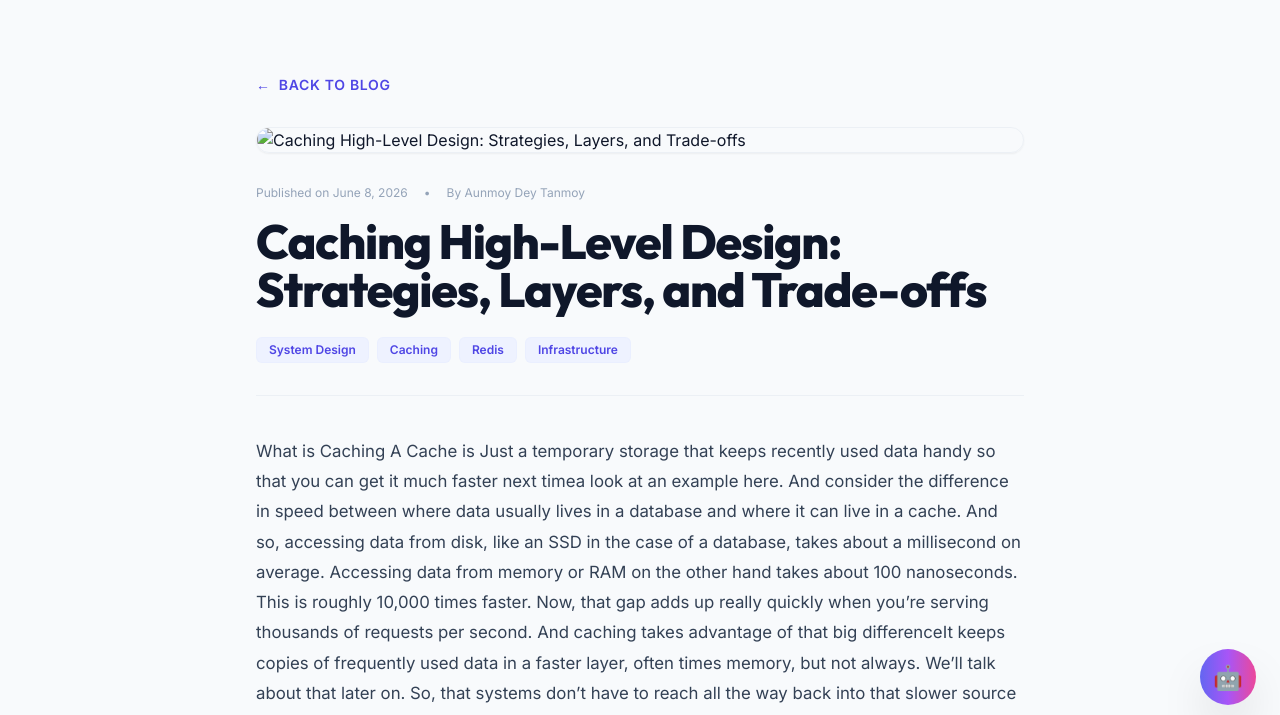
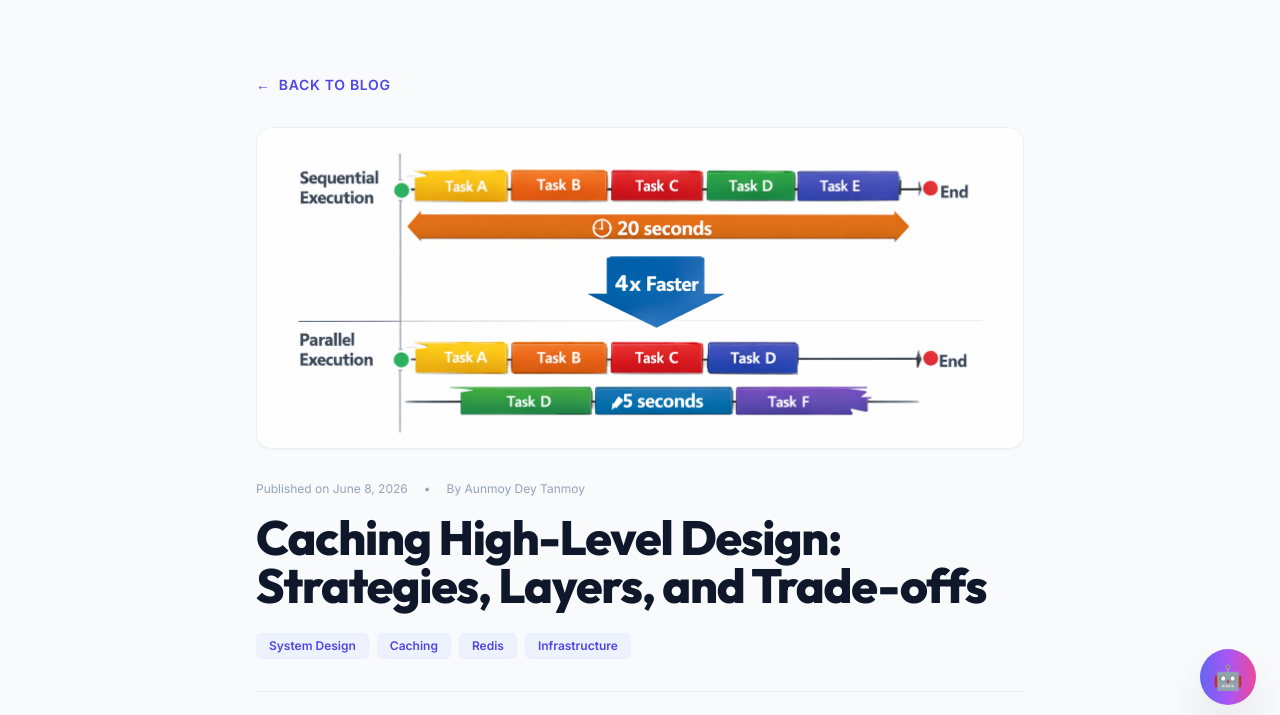
Before and after one commit to Tanmoy095/Tanmoy095.github.io, an Astro site: page /blog/caching-high-level-design in a window 1280 px wide. Shown: the part 71-786 px from the top of the page. Built offline with nearby package versions, Linux system fonts and the light colour scheme; Astro itself is replaced by a stand-in of ours.

Commit message:
cms: publish blog caching-high-level-design

```diff
--- a/src/content/blog/caching-high-level-design.md
+++ b/src/content/blog/caching-high-level-design.md
@@ -3,8 +3,8 @@ title: "Caching High-Level Design: Strategies, Layers, and Trade-offs"
 description: "A comprehensive guide to caching in distributed systems, covering external caching with Redis, in-process caching, CDNs, and client-side strategies."
 pubDate: "2026-06-08"
 author: "Aunmoy Dey Tanmoy"
-tags: ['System Design', 'Caching', 'Redis', 'Infrastructure']
-image: "/blog-assets/caching-high-level-design.svg"
+tags: ["System Design", "Caching", "Redis", "Infrastructure"]
+image: "/blog-assets/caching-high-level-design.png"
 ---
 
 What is Caching A Cache is Just a temporary storage that keeps recently used data handy so that you can get it much faster next timea look at an example here. And consider the difference in speed between where data usually lives in a database and where it can live in a cache. And so, accessing data from disk, like an SSD in the case of a database, takes about a millisecond on average. Accessing data from memory or RAM on the other hand takes about 100 nanoseconds. This is roughly 10,000 times faster. Now, that gap adds up really quickly when you're serving thousands of requests per second. And caching takes advantage of that big differenceIt keeps copies of frequently used data in a faster layer, often times memory, but not always. We'll talk about that later on. So, that systems don't have to reach all the way back into that slower source every single time. So, you have the basic idea. Caching trades a bit of storage and complexity for speed. Now, the next question is, where should you cache your data? And there's a few different layers in your system where caching can live, each of which have their own set of trade-offs, of course.
```
